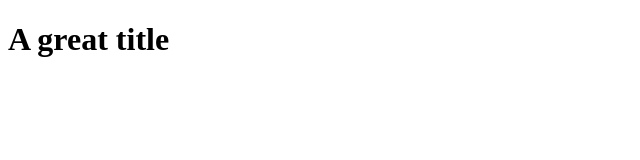
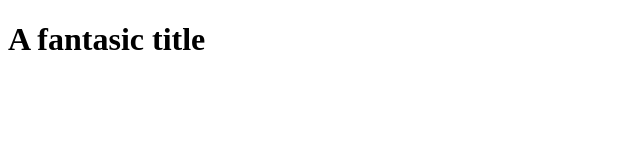
Before and after one commit to TomChile/OpenclassroomsProject, a plain HTML site: page index.html in a window 1280 px wide. Shown: the whole page, without its empty margins (0-640 px from the left). Drawn offline with Linux system fonts and the light colour scheme.

```diff
--- a/index.html
+++ b/index.html
@@ -5,6 +5,6 @@
     <link rel="stylesheet" type="text/css" href="styles.css">
 </head>
 <body>
-    <h1>A great title</h1>
+    <h1>A fantasic title</h1>
 </body>
 </html>
```
Also changed, not shown: fundingpot.txt (added).
